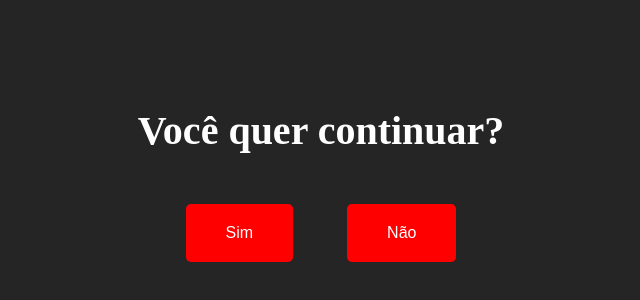
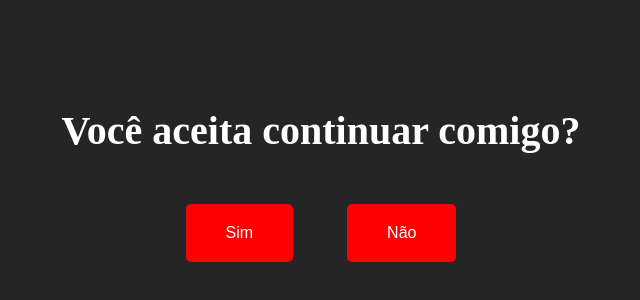
Before and after one commit to RicardoColombo01/treinando, a plain HTML site: page Casal/index.html in a window 1280 px wide. Shown: the part 216-516 px from the top of the page, without its empty margins (319-959 px from the left). Drawn offline with Linux system fonts and the light colour scheme.

Commit message:
Update index.html

```diff
--- a/Casal/index.html
+++ b/Casal/index.html
@@ -8,7 +8,7 @@
 </head>
 <body>
   <div class="container">
-    <h2>Você quer continuar?</h2>
+    <h2>Você aceita continuar comigo?</h2>
     <div class="button">
     <button class="sim">Sim</button>
     <button class="nao">Não</button>
```
